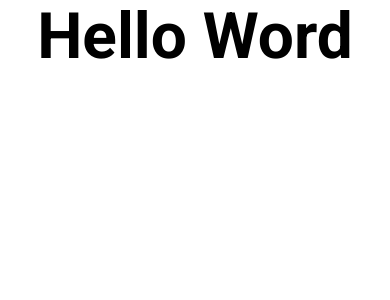
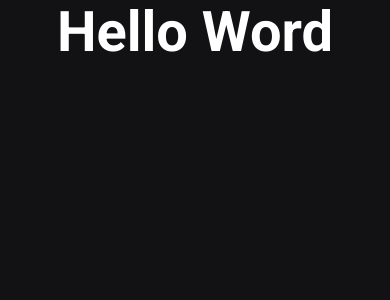
Before and after one commit to augustomarsola/ignews, a Next.js app: page / in a window 390 px wide. Shown: the top 300 px of the page. Built offline with nearby package versions, Linux system fonts and the light colour scheme.

Commit message:
Finishing the global.scss

```diff
--- a/src/pages/_document.tsx
+++ b/src/pages/_document.tsx
@@ -1,18 +1,4 @@
 import { Html, Head, Main, NextScript } from "next/document";
-
-// export default class MyDocument extends Document {
-//   render() {
-//     return (
-//       <Html lang="pt-BR">
-//         <Head title="teste"></Head>
-//         <body>
-//           <Main />
-//           <NextScript />
-//         </body>
-//       </Html>
-//     );
-//   }
-// }
 
 export default function Document() {
   return (
@@ -24,7 +10,6 @@ export default function Document() {
           href="https://fonts.googleapis.com/css2?family=Lato:wght@300;400;700&family=Roboto:wght@400;700;900&display=swap"
           rel="stylesheet"
         />
-        <title>ig.news</title>
       </Head>
       <body>
         <Main />
--- a/src/pages/index.tsx
+++ b/src/pages/index.tsx
@@ -1,9 +1,16 @@
+import Head from "next/head";
 import styles from "../styles/home.module.scss";
 
 export default function Home() {
   return (
-    <h1 className={styles.title}>
-      Hello <span>Word</span>
-    </h1>
+    <>
+      <Head>
+        <title>ínicio | ig.news</title>
+      </Head>
+
+      <h1 className={styles.title}>
+        Hello <span>Word</span>
+      </h1>
+    </>
   );
 }
--- a/src/styles/globals.scss
+++ b/src/styles/globals.scss
@@ -1,16 +1,50 @@
-html,
+* {
+  margin: 0;
+  padding: 0;
+  box-sizing: border-box;
+}
+
+:root {
+  --white: #fff;
+
+  --gray-100: #e1e1e6;
+  --gray-300: #a8a8b3;
+  --gray-900: #121214;
+
+  --cyan-100: #61dafb;
+  --yellow-100: #eba417;
+}
+
+@media (max-width: 1080px) {
+  html {
+    font-size: 93.5%;
+  }
+}
+
+@media (max-width: 720px) {
+  html {
+    font-size: 87.5%;
+  }
+}
+
 body {
-  padding: 0;
-  margin: 0;
-  font-family: -apple-system, BlinkMacSystemFont, Segoe UI, Roboto, Oxygen,
-    Ubuntu, Cantarell, Fira Sans, Droid Sans, Helvetica Neue, sans-serif;
+  background: var(--gray-900);
+  color: var(--white);
+}
+
+body,
+input,
+select,
+textarea,
+button {
+  font: 400 1rem "roboto", sans-serif;
+}
+
+button {
+  cursor: pointer;
 }
 
 a {
   color: inherit;
   text-decoration: none;
 }
-
-* {
-  box-sizing: border-box;
-}
```
